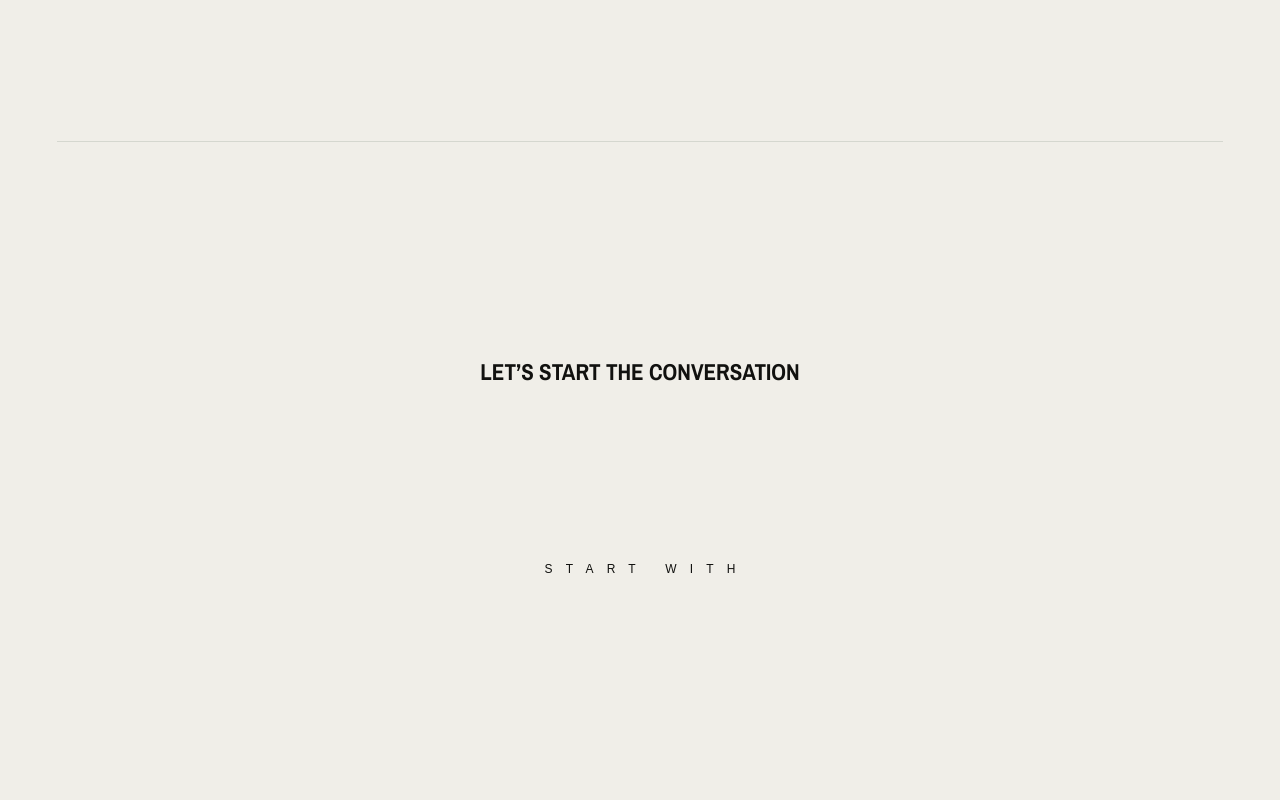
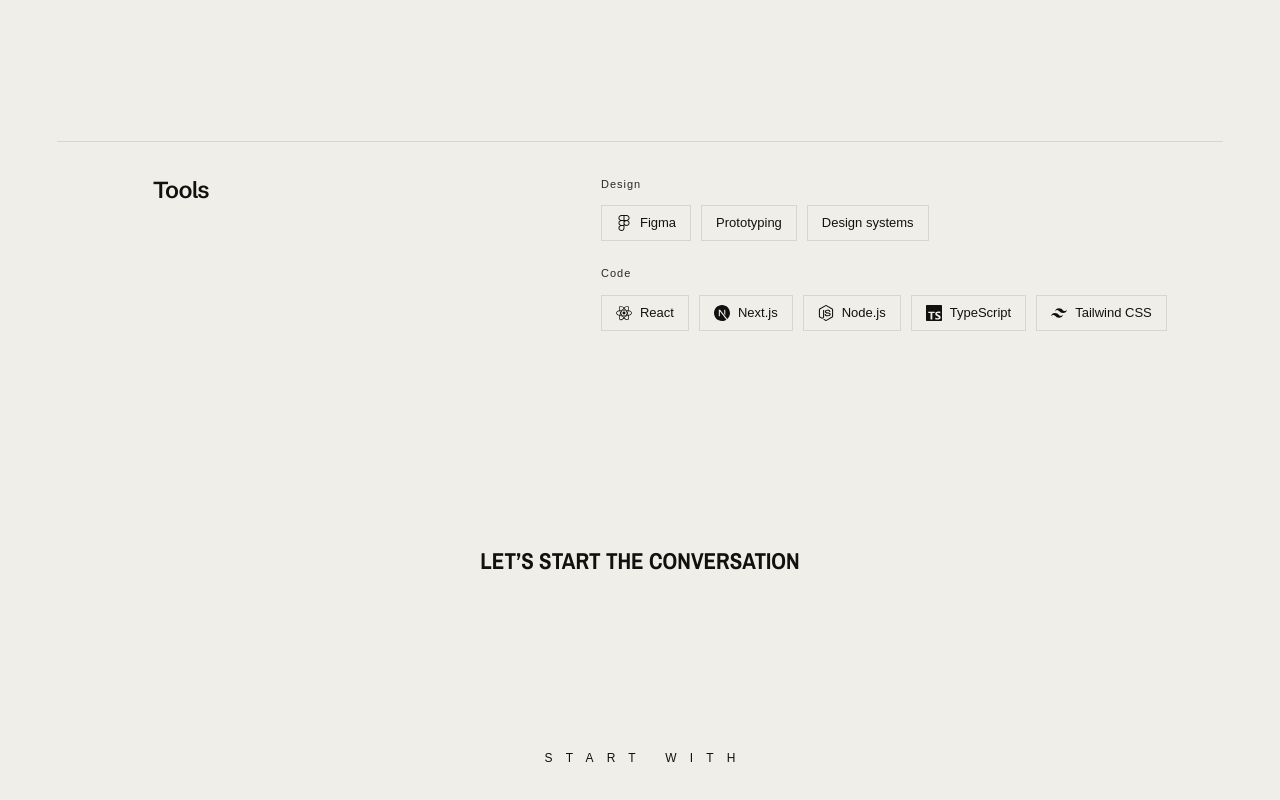
Before and after one commit to hagonin/cham-studio, a Next.js app: page /en/ in a window 1280 px wide. Shown: the part 7321-8121 px from the top of the page. Built offline with nearby package versions, Linux system fonts and the light colour scheme; a web font is replaced by a local one.

Commit message:
feat(services): List core design and code tools with logos

```diff
--- a/app/[locale]/page.tsx
+++ b/app/[locale]/page.tsx
@@ -81,7 +81,7 @@ export default async function ServicesPage({
             données (`content/services.ts`) et leurs tests restent au dépôt — du
             travail testé qui vaut comme preuve de métier, pas comme section de
             page. Les monter à côté de `Process` dupliquerait `services-title`. */}
-        <Process dict={dict} />
+        <Process locale={locale} dict={dict} />
         <ContactBlock dict={dict} />
       </main>
     </>
--- a/components/Process.module.css
+++ b/components/Process.module.css
@@ -67,9 +67,79 @@
   color: var(--ink-2);
 }
 
+/* --- Outils ---------------------------------------------------------------------
+   Mêmes colonnes que les rangées au-dessus (index · titre · contenu) : le titre
+   « Outils » tombe sous les titres des disciplines. Les logos sont à l'encre
+   (`currentColor`), jamais aux couleurs des marques. */
+.tools {
+  display: grid;
+  grid-template-columns: 48px minmax(0, 400px) minmax(0, 1fr);
+  gap: 24px 48px;
+  padding: 34px 0 0;
+}
+
+.toolsTitle {
+  grid-column: 2;
+  grid-row: 1 / span 2;
+  margin: 0;
+  font-size: clamp(21px, 1.81vw, 26px);
+  line-height: 1.2;
+  letter-spacing: -0.038em;
+  font-weight: 600;
+}
+
+.toolGroup {
+  grid-column: 3;
+}
+
+.toolGroupLabel {
+  margin: 0 0 12px;
+  font: 400 var(--label-s) / 1.6 var(--font-mono-stack);
+  letter-spacing: 1px;
+  color: var(--ink-2);
+}
+
+.toolList {
+  display: flex;
+  flex-wrap: wrap;
+  gap: 10px;
+  margin: 0;
+  padding: 0;
+  list-style: none;
+}
+
+.tool {
+  display: inline-flex;
+  align-items: center;
+  gap: 8px;
+  padding: 8px 14px;
+  border: 1px solid var(--line);
+  color: var(--ink);
+  font: 400 var(--label-l) / 1.4 var(--font-mono-stack);
+}
+
+.tool svg {
+  width: 16px;
+  height: 16px;
+  flex: none;
+  fill: currentColor;
+}
+
 @media (max-width: 56.25rem) {
   .section {
     padding: 72px 24px;
+  }
+
+  .tools {
+    grid-template-columns: 1fr;
+    gap: 20px;
+    padding-top: 28px;
+  }
+
+  .toolsTitle,
+  .toolGroup {
+    grid-column: auto;
+    grid-row: auto;
   }
 
   .heading {
--- a/components/Process.tsx
+++ b/components/Process.tsx
@@ -1,4 +1,6 @@
 import type { Dictionary } from '@/lib/i18n/getDictionary';
+import type { Locale } from '@/lib/i18n/config';
+import { toolGroups } from '@/content/tools';
 import { MaskedLines } from './MaskedLines';
 import { ServicesMotion } from './ServicesMotion';
 import styles from './Process.module.css';
@@ -17,8 +19,13 @@ import styles from './Process.module.css';
  *
  * Les index sont des `<span>` et les titres des `<h3>` : le `<h2>` de la section
  * les précède, aucun niveau n'est sauté (`check:html`).
+ *
+ * Sous la liste, les outils (`content/tools.ts`) : un `<h3>` au niveau des
+ * disciplines, un `<h4>` par groupe. Le logo est décoratif (`aria-hidden`) ; le
+ * nom visible est le nom accessible. Pas de `data-quiet` ici : le bloc ne fait
+ * pas partie de la liste que `revealQuiet` anime, il reste tel que livré.
  */
-export function Process({ dict }: { dict: Dictionary }) {
+export function Process({ locale, dict }: { locale: Locale; dict: Dictionary }) {
   const { process } = dict.home;
 
   return (
@@ -42,6 +49,30 @@ export function Process({ dict }: { dict: Dictionary }) {
         ))}
       </ol>
 
+      <div className={styles.tools}>
+        <h3 className={styles.toolsTitle}>{process.tools.title}</h3>
+        {toolGroups.map((group) => (
+          <div key={group.label.en} className={styles.toolGroup}>
+            <h4 className={styles.toolGroupLabel}>{group.label[locale]}</h4>
+            <ul className={styles.toolList}>
+              {group.tools.map(({ name, icon }) => {
+                const label = typeof name === 'string' ? name : name[locale];
+                return (
+                  <li key={label} className={styles.tool}>
+                    {icon ? (
+                      <svg aria-hidden="true" focusable="false" viewBox="0 0 24 24">
+                        <path d={icon.path} />
+                      </svg>
+                    ) : null}
+                    {label}
+                  </li>
+                );
+              })}
+            </ul>
+          </div>
+        ))}
+      </div>
+
       <ServicesMotion />
     </section>
   );
--- /dev/null
+++ b/content/tools.ts
@@ -0,0 +1,43 @@
+import {
+  siFigma,
+  siNextdotjs,
+  siNodedotjs,
+  siReact,
+  siTailwindcss,
+  siTypescript,
+  type SimpleIcon,
+} from 'simple-icons';
+import type { L10n } from './types';
+
+/**
+ * Les outils listés sous les prestations, tels que l'owner les a arrêtés
+ * (2026-10-12) — rien d'autre. Les marques ne se traduisent pas (`string`) ; les
+ * pratiques, si (`L10n`). Une pratique n'a pas de logo : `icon` absent.
+ *
+ * Les icônes sont importées une à une : `Process` est un composant serveur, donc
+ * seuls ces six tracés partent dans le HTML, et aucun octet de `simple-icons`
+ * n'atteint le JavaScript client. Une icône mal nommée échoue à `tsc`.
+ */
+export type Tool = { name: string | L10n; icon?: SimpleIcon };
+export type ToolGroup = { label: L10n; tools: Tool[] };
+
+export const toolGroups: ToolGroup[] = [
+  {
+    label: { fr: 'Design', en: 'Design' },
+    tools: [
+      { name: 'Figma', icon: siFigma },
+      { name: { fr: 'Prototypage', en: 'Prototyping' } },
+      { name: 'Design systems' },
+    ],
+  },
+  {
+    label: { fr: 'Code', en: 'Code' },
+    tools: [
+      { name: 'React', icon: siReact },
+      { name: 'Next.js', icon: siNextdotjs },
+      { name: 'Node.js', icon: siNodedotjs },
+      { name: 'TypeScript', icon: siTypescript },
+      { name: 'Tailwind CSS', icon: siTailwindcss },
+    ],
+  },
+];
--- a/lib/i18n/dictionaries/en.ts
+++ b/lib/i18n/dictionaries/en.ts
@@ -164,6 +164,7 @@ export const en = {
           body: 'Motion, accessibility, and the small responses that make an interface feel considered.',
         },
       ],
+      tools: { title: 'Tools' },
     },
     contact: {
       eyebrow: 'LET’S START THE CONVERSATION',
--- a/lib/i18n/dictionaries/fr.ts
+++ b/lib/i18n/dictionaries/fr.ts
@@ -203,6 +203,9 @@ export const fr = {
           body: 'Le mouvement, l’accessibilité et les petites réactions qui rendent une interface attentive.',
         },
       ],
+      // Le bloc d'outils sous les disciplines. Les groupes et les outils sont
+      // des données (`content/tools.ts`) : les marques ne se traduisent pas.
+      tools: { title: 'Outils' },
     },
     contact: {
       // La section contact et son pied de page, tels que le dessin les écrit
--- a/package.json
+++ b/package.json
@@ -21,7 +21,8 @@
     "matter-js": "0.20.0",
     "next": "^15.5.0",
     "react": "^19.1.0",
-    "react-dom": "^19.1.0"
+    "react-dom": "^19.1.0",
+    "simple-icons": "16.35.0"
   },
   "devDependencies": {
     "@eslint/eslintrc": "^3.3.7",
```
Also changed, not shown: 2 other files (tests, documents, lock files or other folders).
